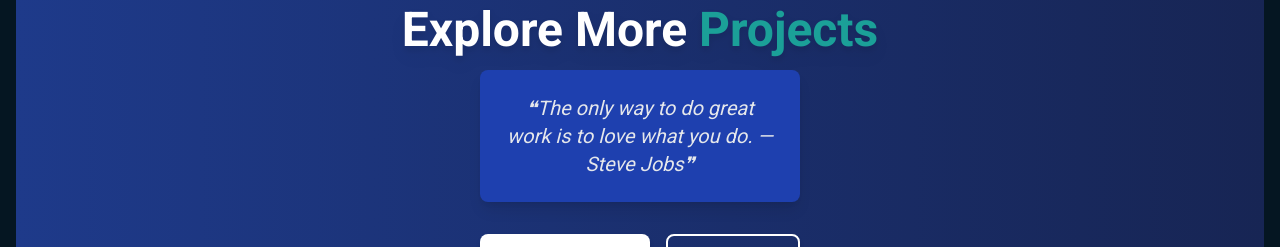
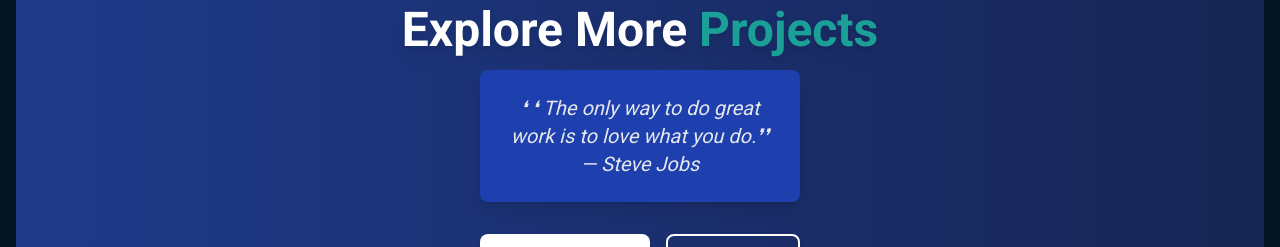
Before and after one commit to SurafelK/my_portfolio, a Next.js app: page / in a window 1280 px wide. Shown: the part 1784-2031 px from the top of the page. Built offline with nearby package versions, Linux system fonts and the light colour scheme.

Commit message:
final update

```diff
--- a/src/app/page.js
+++ b/src/app/page.js
@@ -19,6 +19,8 @@
     const toggleModal = () => {
         setIsOpen(!isOpen);
     };
+    const rightQuote = '❛'
+    const leftQuote = '❜'
 
 const technologies = [
   { src: "/physics.png", name: "React" },
@@ -76,7 +78,7 @@
                                 Fullstack developer based in Ethiopia. Open for both project-based work and collaborations.
                             </p>
                             <div className={`text-gray-500 items-center flex flex-col justify-center align-middle py-10 max-w-xl`}>
-                                <p className={`text-5xl text-secondary`}>❛</p>
+                                <p className={`text-5xl text-secondary`}> {rightQuote} </p>
                                 <p className="text-pretty text-secondary">
                                     As a passionate Fullstack Developer with a strong foundation in both front-end and back-end technologies, I specialize in creating dynamic and user-friendly web applications. With expertise in frameworks such as React, Angular, and Node.js, I excel in transforming complex requirements into intuitive interfaces while ensuring seamless server-side functionality.
                                     My proficiency in database management, RESTful APIs, and cloud services allows me to build scalable and efficient solutions.
@@ -84,7 +86,7 @@
                                     leveraging my problem-solving skills to deliver high-quality products that enhance user experience and drive business growth.
                                     Collaborative by nature, I thrive in agile environments and enjoy working closely with cross-functional teams to bring innovative ideas to life.
                                 </p>
-                                <p className={`text-5xl text-secondary`}>❜</p>
+                                <p className={`text-5xl text-secondary`}> {leftQuote} </p>
                             </div>
                         </motion.div>
                         <motion.div
@@ -219,7 +221,7 @@
                     Explore More <span className="text-primary">Projects</span>
                   </h1>
                   <p className="w-80 text-xl text-gray-200 italic p-6 bg-blue-800 rounded-lg shadow-lg transform transition-transform duration-300 hover:scale-105 hover:bg-blue-700">
-                  ❝The only way to do great work is to love what you do. — Steve Jobs❞
+                    {rightQuote} {rightQuote} The only way to do great work is to love what you do.{leftQuote}{leftQuote} — Steve Jobs
                   </p>
                   <div className="mt-8 flex space-x-4">
                     <button
@@ -322,7 +324,7 @@
                           onClick={toggleModal} // Close modal on click
                           aria-label="Close modal"
                       >
-                          x
+                          &times;
                       </button>
                   </div>
               </div>
```
